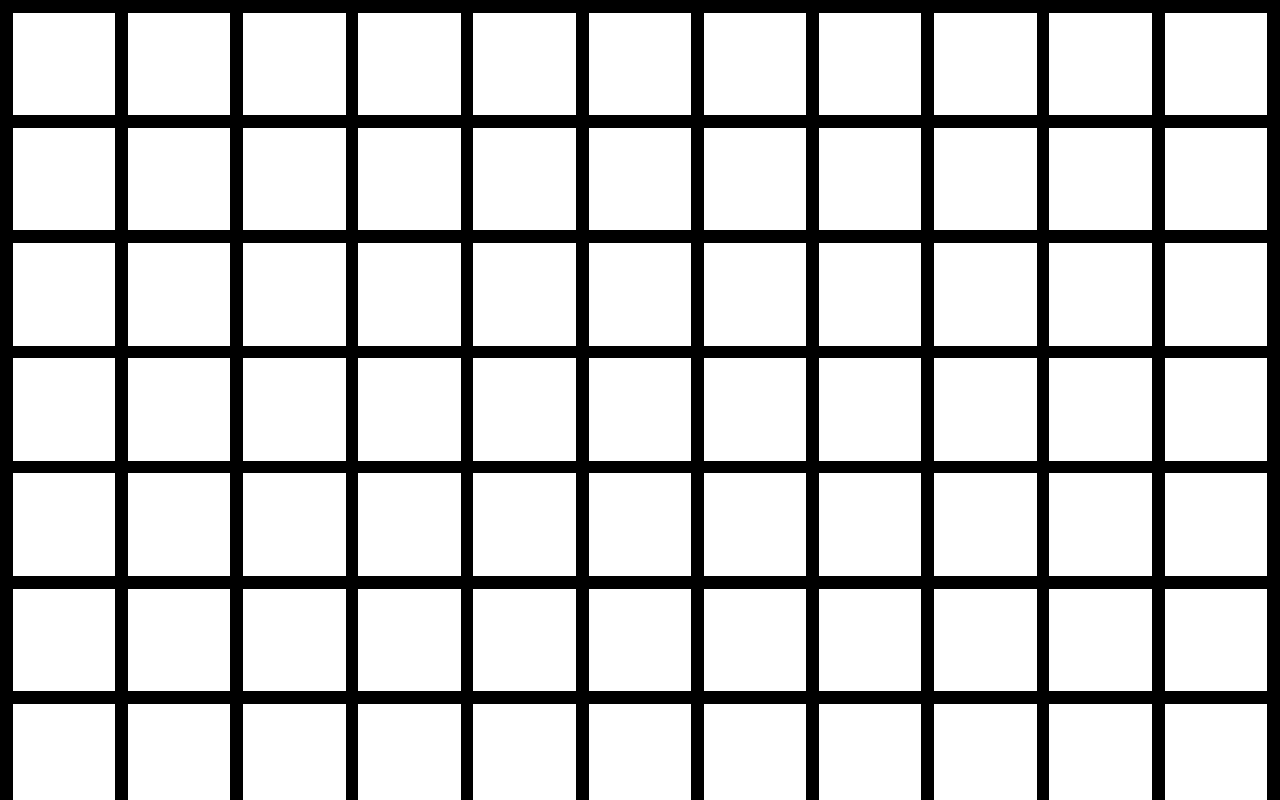
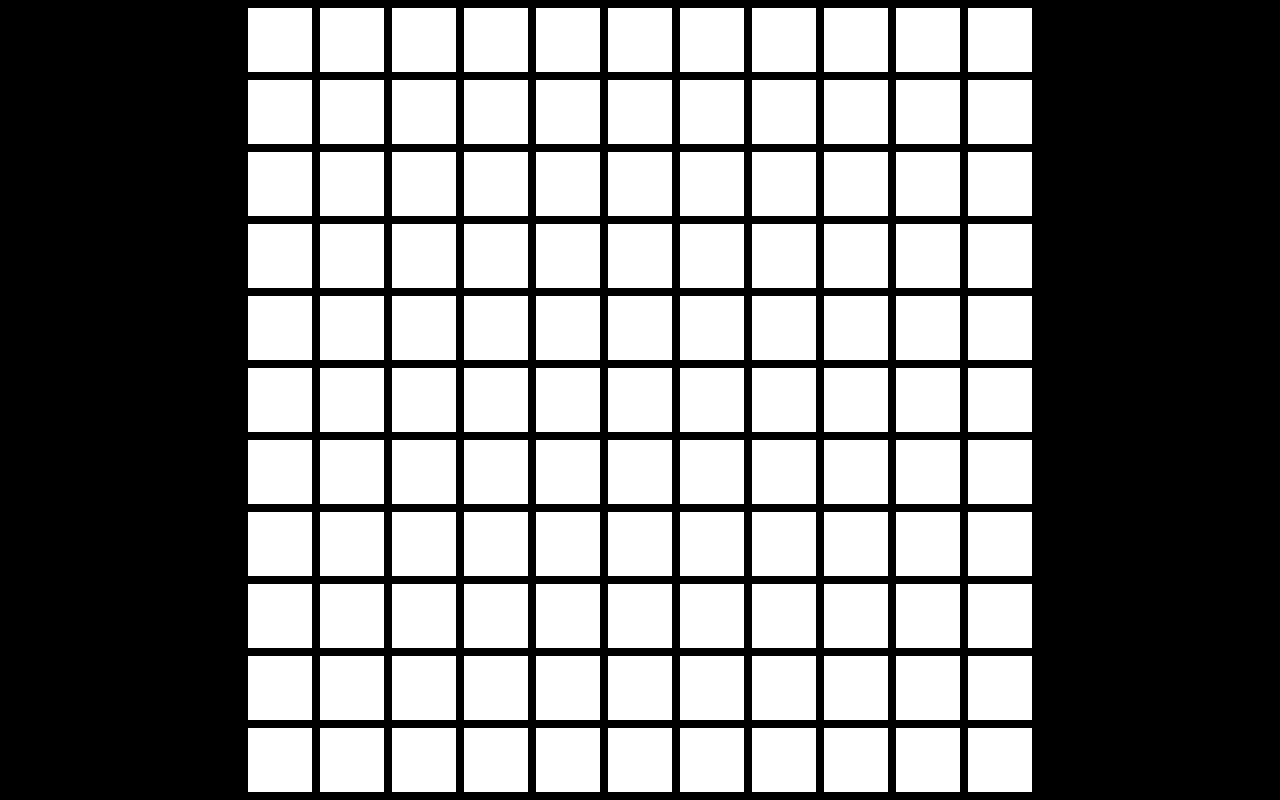
Before and after one commit to uiwwnw/v_findamine, a React app: page / in a window 1280 px wide. Both pictures are taken after a click on the button "시작하기". Shown: the top 800 px of the page. Built offline with nearby package versions, Linux system fonts and the light colour scheme.

Commit message:
지뢰게임

```diff
--- a/src/components/App.js
+++ b/src/components/App.js
@@ -124,8 +124,8 @@ class Box extends App {
         }
     }
     check() {
-        console.log(this.props.startDate);
-        // console.log(this.state.complete.length)
+        // console.log(this.props.startDate);
+        console.log(this.state.complete.length)
         if(this.state.complete.length === 0){
             document.getElementById('root').classList.add('win');
             this.setState({
@@ -141,9 +141,8 @@ class Box extends App {
             return false;
         }
         const el = document.getElementById(id);
-        const num =el.getAttribute('data-bomb-index');
-        if(num!==undefined) {
-            this.state.complete.splice(num,0, id);
+        if(this.state.bomb.indexOf(id)!==-1) {
+            this.state.complete.push(id);
         }
         (el.classList.contains('markFlag'))&&(el.classList.remove('markFlag'));
         (el.classList.contains('markBomb'))&&(el.classList.remove('markBomb'));
@@ -157,11 +156,10 @@ class Box extends App {
             return false;
         }
         const el = document.getElementById(id);
-        const num =el.getAttribute('data-bomb-index');
         el.classList.add('markFlag');
         el.innerHTML = '<i class="icon-flag"></i>';
-        if(num!==undefined) {
-            this.state.complete.splice(num,0, id);
+        if(this.state.bomb.indexOf(id)!==-1) {
+            this.state.complete.push(id);
         }
         // console.log(this.state.complete,this.state.complete.length);
     }
@@ -173,11 +171,13 @@ class Box extends App {
             return false;
         }
         const el = document.getElementById(id);
-        const num = this.state.bomb.indexOf(id);
+        const num = this.state.complete.indexOf(id);
         el.classList.add('markBomb');
-        el.setAttribute('data-bomb-index', num);
+        // el.setAttribute('data-bomb-index', num);
         el.innerHTML = '<i class="icon-bomb"></i>';
-        this.state.complete.splice(num, 1);
+        if(num !== -1) {
+            this.state.complete.splice(num, 1);
+        }
         // console.log(this.state.complete,this.state.complete.length);
         this.check();
     }
@@ -210,7 +210,7 @@ class Box extends App {
             // console.log(pX,pY);
             for (let j = -1; j < 2; j++) {
                 for (let k = -1; k < 2; k++) {
-                    if (j !== 0 && k !== 0 || j === 0 && k === 0) {
+                    if (j === 0 && k === 0) {
                     } else {
                         if (Object.keys(_this.state.maps).indexOf((pX + j) + 'x' + (pY + k) + 'y') !== -1 && !document.getElementById((pX + j) + 'x' + (pY + k) + 'y').classList.contains('markBomb')&&!document.getElementById((pX + j) + 'x' + (pY + k) + 'y').classList.contains('markFlag')) {
                             // console.log((pX + j) + 'x' + (pY + k) + 'y');
@@ -293,6 +293,9 @@ class Box extends App {
         // console.log(Object.keys(l).length);
         // console.log(this.state.maps);
     }
+    marking(e) {
+        e.target.parentNode.setAttribute('style','opacity:.3');
+    }
     random(n) {
         let rd = Math.floor((Math.random() * n)) === 0 ? 'B' : undefined;
         return rd;
@@ -304,7 +307,8 @@ class Box extends App {
             popup =
             <div className="popup">
                 <p>짝짝짝 미션컴플릿!</p>
-                <p>총 {Math.ceil((new Date() - this.props.startDate)/1000)}초걸렸어요.</p>
+                <p>맵크기{this.props.x*this.props.y} 레벨 {this.props.level} 완료하는데 총 {Math.ceil((new Date() - this.props.startDate)/1000)}초걸렸어요.</p>
+                <p>{this.props.x*this.props.y/this.props.level*5 >Math.ceil((new Date() - this.props.startDate)/1000)?'정말 잘하시네요~~':'조금더분발해주세요~~'}</p>
                 <button onClick={this.props.restart.bind(this)}>다시시작하기</button>
                 <button onClick={this.props.newstart.bind(this)}>새로시작하기</button>
             </div>;
@@ -312,6 +316,7 @@ class Box extends App {
             popup =
             <div className="popup">
                 <p>게임오버</p>
+                {/* <button onClick={this.marking.bind(this)}>정답확인</button> */}
                 <button onClick={this.props.restart.bind(this)}>다시시작하기</button>
                 <button onClick={this.props.newstart.bind(this)}>새로시작하기</button>
             </div>;
@@ -350,6 +355,9 @@ class I extends Box {
             sto: false
         }
     }
+    out() {
+        clearTimeout(this.state.sto);
+    }
     up() {
         clearTimeout(this.state.sto);
         this.setState({
@@ -364,7 +372,7 @@ class I extends Box {
                 _this.setState({
                     hold: true
                 })
-            }, 1000);
+            }, 300);
         }
     }
     render() {
@@ -372,13 +380,13 @@ class I extends Box {
         if (this.state.hold) {
             popover =
                 <div className="popover">
+                    <span onMouseUp={this.props.markFlag.bind(this)}><i className="icon-flag"></i></span>
                     <span onMouseUp={this.props.markBomb.bind(this)} ><i className="icon-bomb"></i></span>
-                    <span onMouseUp={this.props.markFlag.bind(this)}><i className="icon-flag"></i></span>
                     <span onMouseUp={this.props.markRemove.bind(this)}><i className="icon-trash"></i></span>
                 </div>
         }
         return (
-            <div className="box" onMouseUp={this.up.bind(this)} onMouseDown={this.down.bind(this)} >
+            <div className="box" onMouseUp={this.up.bind(this)} onMouseDown={this.down.bind(this)} onMouseOut={this.out.bind(this)} >
                 <span className="map" id={this.props.id} onClick={this.props.onClick.bind(this)}></span>
                 {popover}
             </div>
--- a/src/style.scss
+++ b/src/style.scss
@@ -1,13 +1,36 @@
 @charset "UTF-8";
 @import "./spritesmith-generated/sprite";
 @include sprites($spritesheet-sprites);
+html,body,#root,[data-reactroot] {
+    width: 100%;
+    height: 100%;
+    font-size: 0;
+}
 body {
     margin: 0;
     padding: 0;
     background: #000;
 }
 
+[data-reactroot] {
+    text-align: center;
+
+    > * {
+        display: inline-block;
+        font-size: 15px;
+        vertical-align: middle;
+    }
+
+    &:before {
+        display: inline-block;
+        height: 100%;
+        vertical-align: middle;
+        content: '';
+    }
+}
+
 #root {
+    &.win ,
     &.lose {
         @keyframes lose {
             0% {
@@ -32,12 +55,8 @@ body {
 }
 
 .startPack {
-    position: absolute;
-    top: 50%;
-    left: 50%;
     width: 40%;
     height: 40%;
-    transform: translate(-50%, -50%);
     background: #fff;
 
     button {
@@ -48,7 +67,11 @@ body {
 
     input {
         display: block;
+        width: 100%;
+        height: 30px;
         margin-bottom: 10px;
+        text-align: center;
+        box-sizing: border-box;
         font-size: 15px;
     }
 }
@@ -56,18 +79,20 @@ body {
 .maps {
     @for $i from 5 through 30 {
         &[data-x="#{$i}"] {
-            padding-top: .5% * 11/$i;
+            width: 100vmin;
+            margin: auto;
+            padding-top: .5vmin * 11/$i;
 
             &:before {
-                width: .5% * 11/$i;;
-                margin-top: -.5% * 11/$i;;
+                width: .5vmin * 11/$i;;
+                margin-top: -.5vmin * 11/$i;;
             }
             .box {
-                width: 8% * 11/$i;;
-                margin: .5% * 11/$i;;
-                padding-top: 8% * 11/$i;;
+                width: 8vmin * 11/$i;;
+                margin: .5vmin * 11/$i;;
+                padding-top: 8vmin * 11/$i;;
                 font-size: 20px * 11/$i;;
-                font-size: 6vw * 11/$i;;
+                font-size: 6vmin * 11/$i;;
 
             }
         }
```
Also changed, not shown: 2 other files (tests, documents, lock files or other folders).
